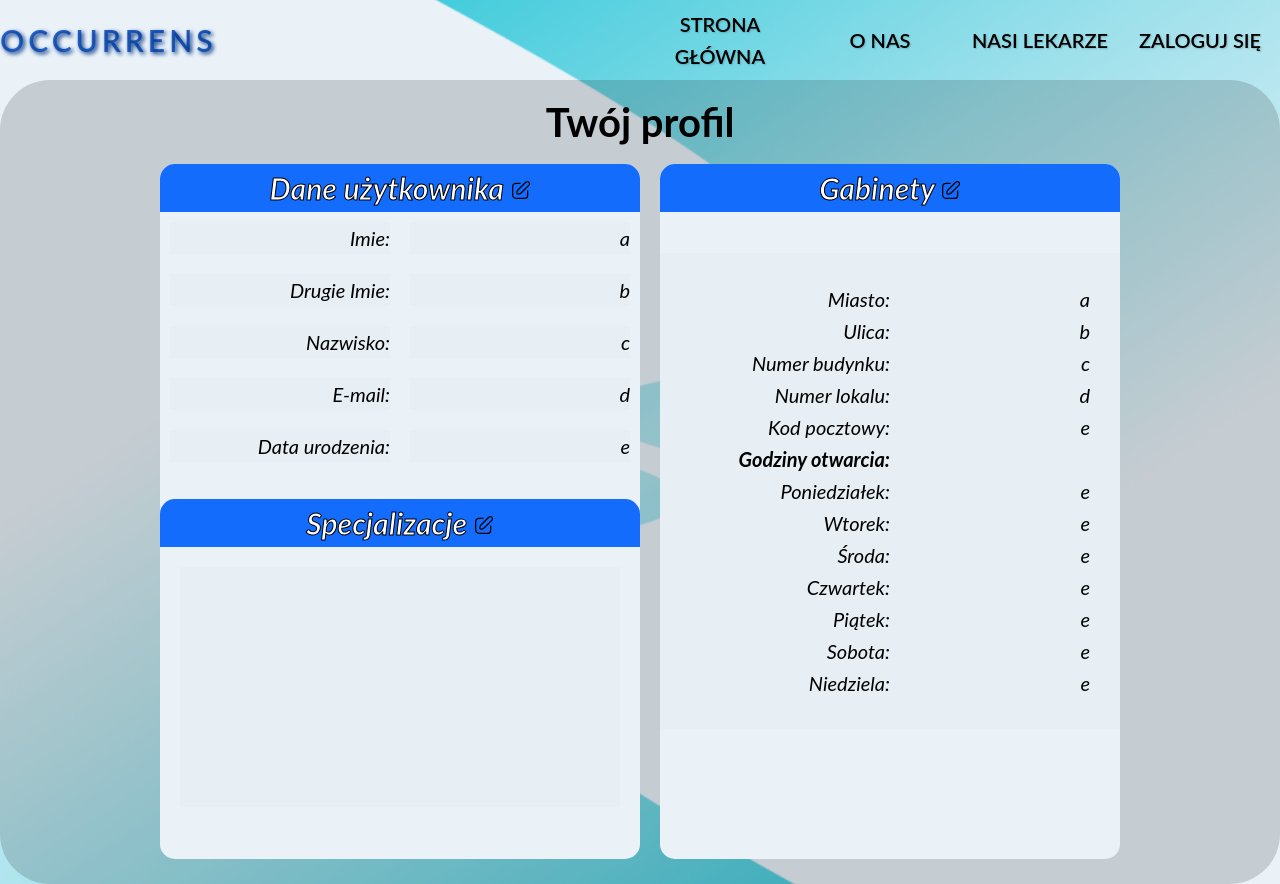
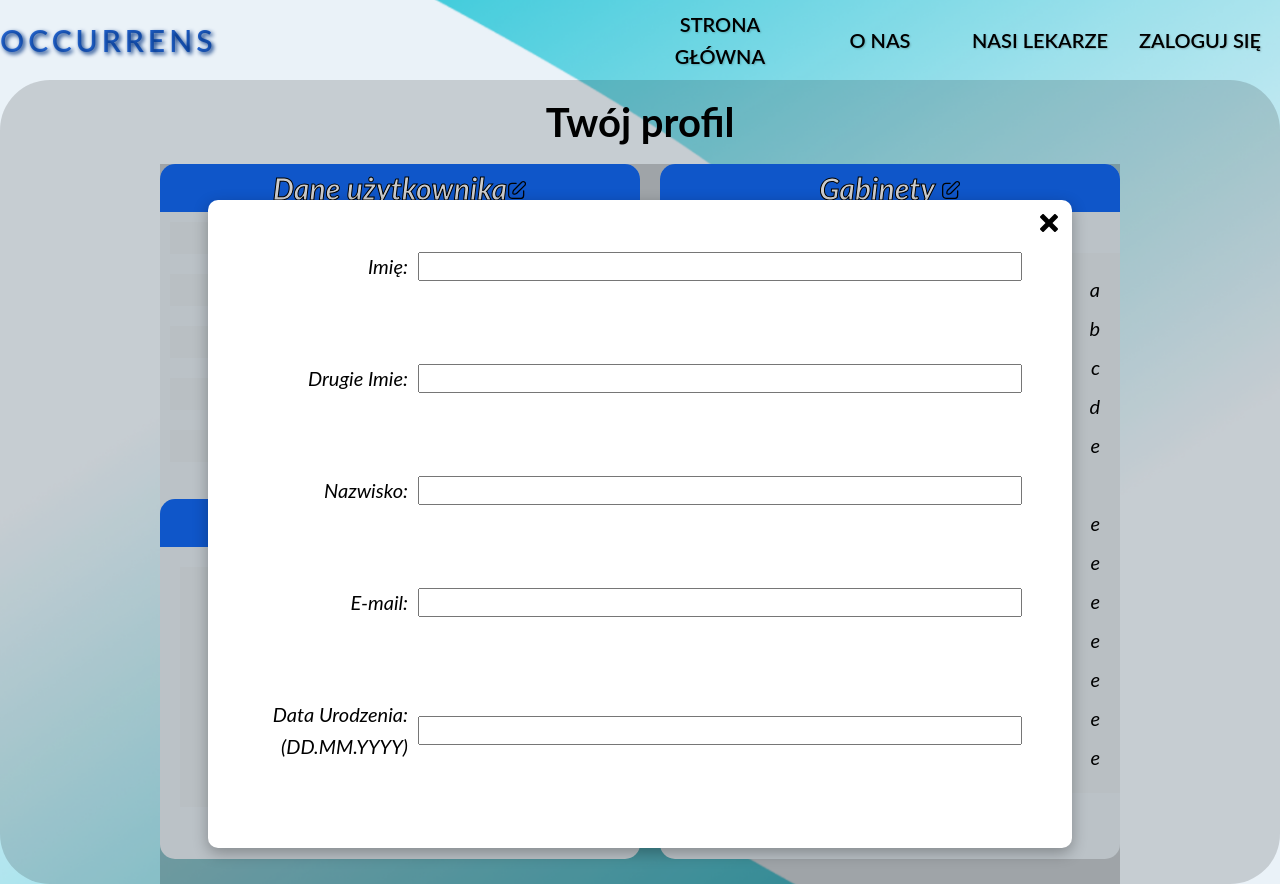
Before and after one commit to skni-kod/Projekt-Occurrens, a React (Create React App) app: page /userDoctor in a window 1280 px wide. Both pictures are taken after a click on the button 520 px from the left and 191 px from the top of the page. Built offline with nearby package versions, Linux system fonts and the light colour scheme.

Commit message:
new popups made for data forms (UserData and Specs). Not done yet

```diff
--- a/src/components/userDoctor/DoctorProfile.jsx
+++ b/src/components/userDoctor/DoctorProfile.jsx
@@ -1,8 +1,8 @@
 import styles from "./userDoctor.module.css";
-import editPencil from  "../../icons/edit-3-svgrepo-com.svg";
 import UserData from "./UserData";
 import Specs from "./Specs";
 import Offices from "./Offices";
+
 
 const DoctorProfile = () => {
     return (
--- a/src/components/userDoctor/Specs.jsx
+++ b/src/components/userDoctor/Specs.jsx
@@ -1,8 +1,23 @@
 import styles from "./userDoctor.module.css";
 import editPencil from  "../../icons/edit-3-svgrepo-com.svg";
+import { useState } from "react";
+import SpecsPopup from './userDoctorPopups/SpecsPopup';
+import '../userDoctor/userDoctorPopups/UserDataPopup';
+
+
 const Specs = () => {
+    const [specsButtonPopup, setSpecsTrigger] = useState(false);
     return (
-        <div className={`${styles.specs} ${styles.gridBox}`}><h2>Specjalizacje <button><img src={editPencil}/></button></h2>
+        <div className={`${styles.specs} ${styles.gridBox}`}>
+            <SpecsPopup trigger = { specsButtonPopup } setTrigger = { setSpecsTrigger }>
+                <p>ELO</p>
+            </SpecsPopup>
+            <h2>
+            Specjalizacje
+            <button onClick={() => { setSpecsTrigger(true)}}>
+                <img src={editPencil} alt="edit button"/>
+            </button>
+            </h2>
         <div className={styles.specsList}>
 
         </div>
--- a/src/components/userDoctor/UserData.jsx
+++ b/src/components/userDoctor/UserData.jsx
@@ -1,10 +1,42 @@
 import styles from "./userDoctor.module.css";
 import editPencil from  "../../icons/edit-3-svgrepo-com.svg";
+import UserDataPopup from "./userDoctorPopups/UserDataPopup";
+import { useState } from "react";
+
 
 const UserData = () => {
+    const [userDataButtonPopup, setUserDataPopup] = useState(false);
     return (
-        <div className={`${styles.userData} ${styles.gridBox}`}><h2>Dane użytkownika <button><img src={editPencil}/></button></h2>
-
+        <div className={`${styles.userData} ${styles.gridBox}`}>
+            <UserDataPopup trigger = { userDataButtonPopup } setTrigger = { setUserDataPopup }>
+                        <form className="edit-user-form">
+                            <div className="form-group">
+                                <label>Imię:</label>
+                                <input/>
+                            </div>
+                            <div className="form-group">
+                                <label>Drugie Imie:</label>
+                                <input/>
+                            </div>
+                            <div className="form-group">
+                                <label>Nazwisko:</label>
+                                <input/>
+                            </div>
+                            <div className="form-group">
+                                <label>E-mail:</label>
+                                <input/>
+                            </div>
+                            <div className="form-group">
+                                <label>Data Urodzenia:(DD.MM.YYYY)</label>
+                                <input/>
+                            </div>
+                        </form>
+            </UserDataPopup>
+            <h2>Dane użytkownika
+            <button onClick={ () => setUserDataPopup(true) }>
+                <img src={editPencil} alt="edit button"/>
+            </button>
+            </h2>
                 <div className={styles.profileData}>
                     <div>Imie:</div>                 <div> a </div>
                     <div>Drugie Imie:</div>          <div> b </div>
--- a/src/components/userDoctor/userDoctor.module.css
+++ b/src/components/userDoctor/userDoctor.module.css
@@ -98,12 +98,13 @@ html
   position: relative;
   display: grid;
   grid-template-columns: 1fr 1fr;
+  row-gap: 7px;
   text-align: right;
-  padding: 30px;
+  padding: 20px;
   top: 45%;
   transform: translate(0,-34vh);
   background-color: #e2e8ee69;
-  overflow: scroll;
+  overflow: hidden;
 }
 
 .profileData
--- /dev/null
+++ b/src/components/userDoctor/userDoctorPopups/SpecsPopup.css
@@ -0,0 +1,64 @@
+.popup {
+    position: fixed;
+    top: 0;
+    left: 0;
+    width: 100%;
+    height: 100%;
+    background-color: rgba(0, 0, 0, 0.2);
+    display: flex;
+    justify-content: center;
+    align-items: center;
+    z-index: 1000;
+}
+
+.popup-inner {
+    position: relative;
+    padding: 20px;
+    width: 90%;
+    height: 90%;
+    max-width: 1200px;
+    max-height: 90vh;
+    background-color: #fff;
+    border-radius: 10px;
+    box-shadow: 0 5px 15px rgba(0, 0, 0, 0.3);
+    overflow-y: auto;
+    animation: popup-show 0.3s ease-in-out;
+    display: flex;
+    flex-direction: column;
+}
+
+
+
+.close-button {
+    position: absolute;
+    top: 10px;
+    right: 10px;
+    background: none;
+    border: none;
+    font-size: 18px;
+    cursor: pointer;
+}
+
+.edit-user-form {
+    margin: 30px;
+    display: flex;
+    flex-direction: column;
+    gap: 10vh;
+  }
+
+  .form-group {
+    display: flex;
+    justify-content: space-between;
+    align-items: center;
+    gap: 10px;
+  }
+
+  .form-group label {
+    flex: 0 0 150px;
+    text-align: right;
+  }
+
+  .form-group input {
+    flex: 1;
+    padding: 5px;
+  }
--- /dev/null
+++ b/src/components/userDoctor/userDoctorPopups/SpecsPopup.jsx
@@ -0,0 +1,19 @@
+import React from "react";
+import './SpecsPopup.css';
+import closeButton from '../../../icons/icons8-close.svg';
+
+function SpecsPopup(props){
+    return (props.trigger) ? (
+        <div className="popup">
+            <div className="popup-inner">
+                <button className="close-button" onClick={ () => props.setTrigger(false) }>
+                    <button>
+                        <img src={ closeButton } alt="closebutton" />
+                    </button>
+                </button>
+                { props.children}
+            </div>
+        </div>
+    ) : '';
+}
+export default SpecsPopup
--- /dev/null
+++ b/src/components/userDoctor/userDoctorPopups/UserDataPopup.css
@@ -0,0 +1,63 @@
+.popup {
+    position: fixed;
+    top: 0;
+    left: 0;
+    width: 100%;
+    height: 100%;
+    background-color: rgba(0, 0, 0, 0.2);
+    display: flex;
+    justify-content: center;
+    align-items: center;
+    z-index: 1000;
+}
+
+.popup-inner {
+    position: relative;
+    padding: 20px;
+    width: 90%;
+    height: 90%;
+    max-width: 1200px;
+    max-height: 90vh;
+    background-color: #fff;
+    border-radius: 10px;
+    box-shadow: 0 5px 15px rgba(0, 0, 0, 0.3);
+    overflow-y: auto;
+    display: flex;
+    flex-direction: column;
+}
+
+
+
+.close-button {
+    position: absolute;
+    top: 10px;
+    right: 10px;
+    background: none;
+    border: none;
+    font-size: 18px;
+    cursor: pointer;
+}
+
+.edit-user-form {
+    margin: 30px;
+    display: flex;
+    flex-direction: column;
+    gap: 10vh;
+  }
+
+  .form-group {
+    display: flex;
+    justify-content: space-between;
+    align-items: center;
+    gap: 10px;
+  }
+
+  .form-group label {
+    flex: 0 0 150px;
+    text-align: right;
+  }
+
+  .form-group input {
+    flex: 1;
+    padding: 5px;
+  }
--- /dev/null
+++ b/src/components/userDoctor/userDoctorPopups/UserDataPopup.jsx
@@ -0,0 +1,21 @@
+import React from "react";
+import "./UserDataPopup.css";
+import closeButton from '../../../icons/icons8-close.svg';
+
+function UserDataPopup( props ){
+    return (props.trigger) ? (
+        <div className="popup">
+            <div className="popup-inner">
+                <button className="close-button" onClick={ () => props.setTrigger(false) }>
+                    <button>
+                        <img src={ closeButton } alt="closebutton" />
+                    </button>
+                </button>
+                { props.children}
+            </div>
+        </div>
+    ) : '';
+
+
+}
+export default UserDataPopup
```
Also changed, not shown: src/components/userDoctor/userDoctorPopups/OfficesPopup.css (added), src/components/userDoctor/userDoctorPopups/OfficesPopup.jsx (added), src/icons/icons8-close.svg (added).
